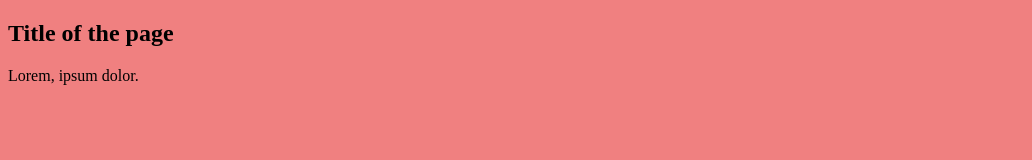
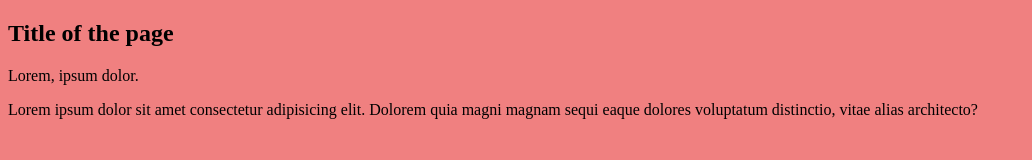
Before and after one commit to wildGrapes017/gitClub, a plain HTML site: page index.html in a window 1280 px wide. Shown: the whole page, without its empty margins (0-1032 px from the left). Drawn offline with Linux system fonts and the light colour scheme.

Commit message:
i added additional paragraph

```diff
--- a/index.html
+++ b/index.html
@@ -9,5 +9,6 @@
 <body>
     <h2>Title of the page</h2>
     <p>Lorem, ipsum dolor.</p>
+    <p>Lorem ipsum dolor sit amet consectetur adipisicing elit. Dolorem quia magni magnam sequi eaque dolores voluptatum distinctio, vitae alias architecto?</p>
 </body>
 </html>
```
